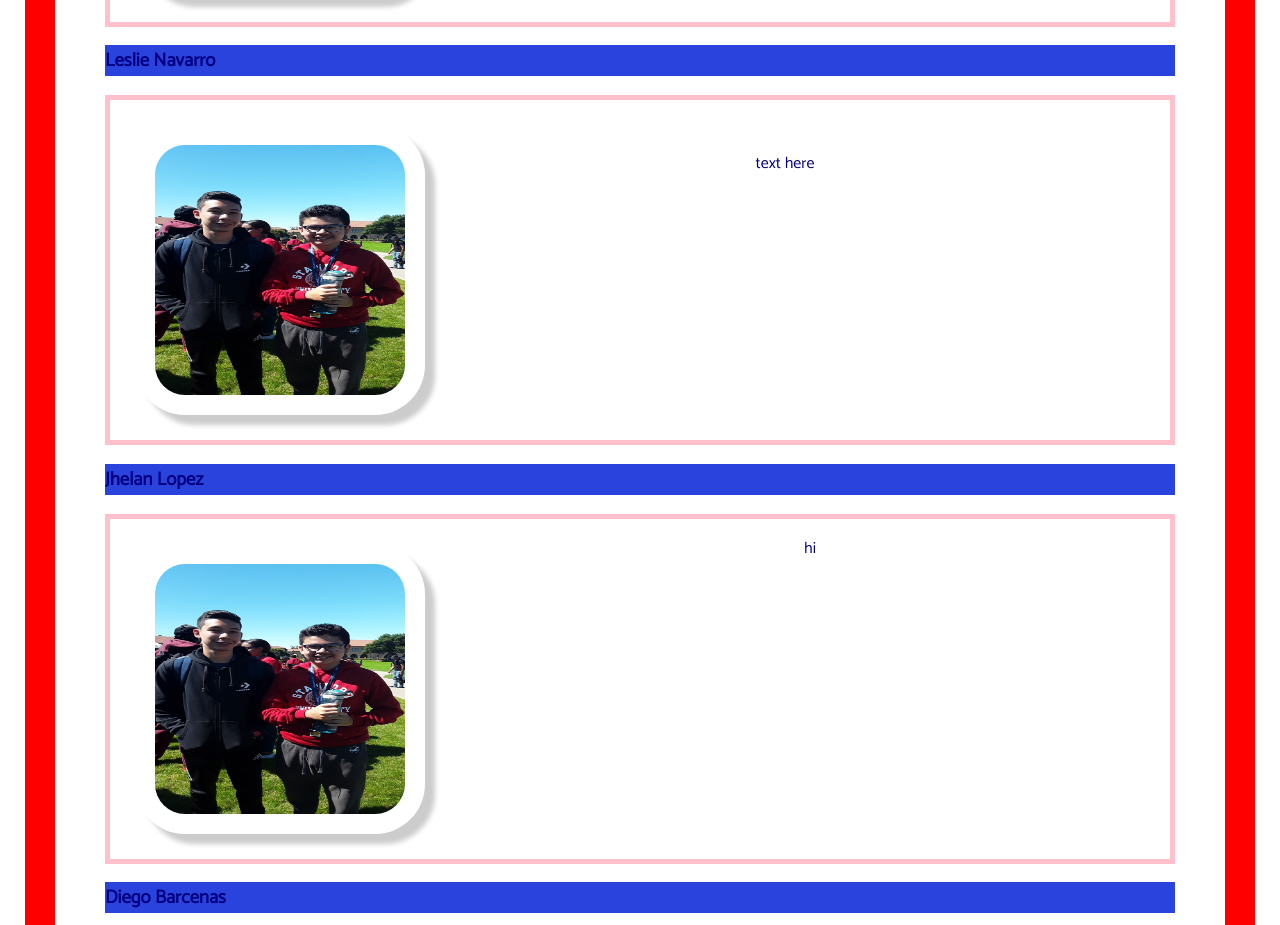
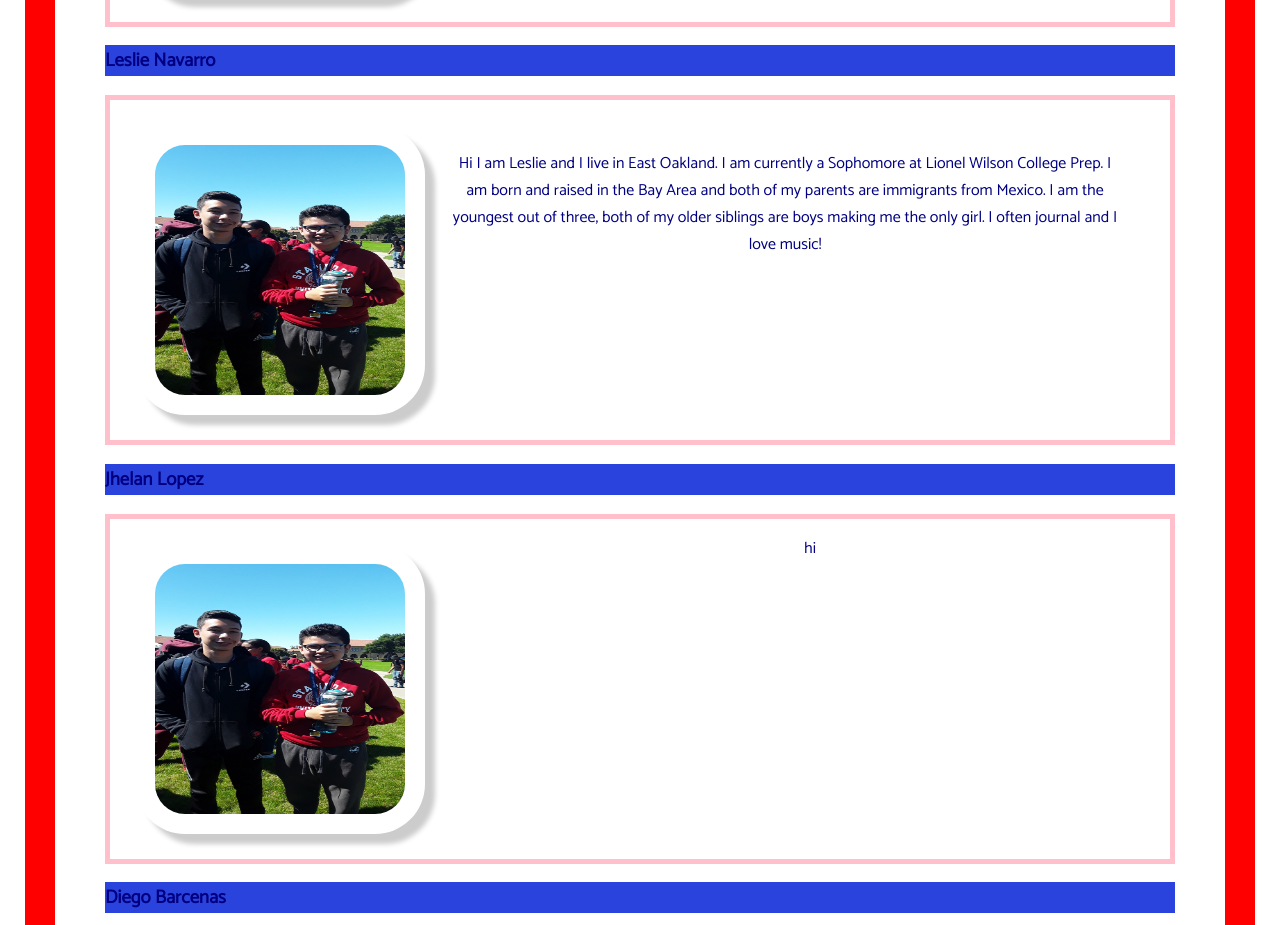
Before and after one commit to diegobarcenas37/HIV, a plain HTML site: page about-us.html in a window 1280 px wide. Shown: the part 849-1774 px from the top of the page. Drawn offline with Linux system fonts and the light colour scheme.

Commit message:
Update about-us.html

```diff
--- a/about-us.html
+++ b/about-us.html
@@ -48,7 +48,7 @@
 	<h3>Leslie Navarro</h3>
 	<div id="leslie">
 	<img id="leslieimage" src="./images/jose.jpg" alt="Leslie" style="width: 250px;height:250px">
-	<p class="leslie">text here</p>
+	<p class="leslie">Hi I am Leslie and I live in East Oakland. I am currently a Sophomore at Lionel Wilson College Prep. I am born and raised in the Bay Area and both of my parents are immigrants from Mexico. I am the youngest out of three, both of my older siblings are boys making me the only girl. I often journal and I love music!</p>
 </div>
 		<h3>Jhelan Lopez</h3>
 		<div id="ire">
```
